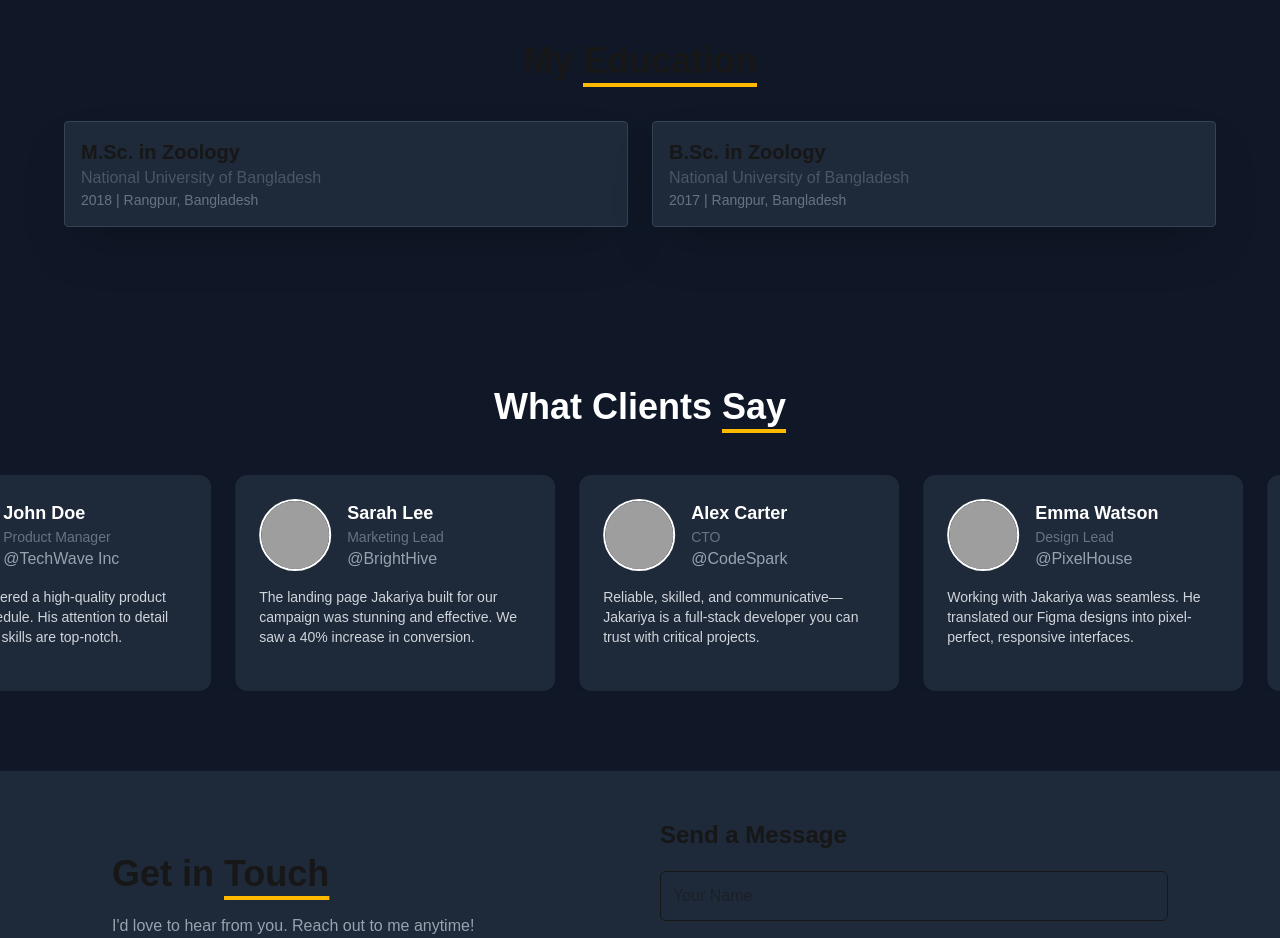
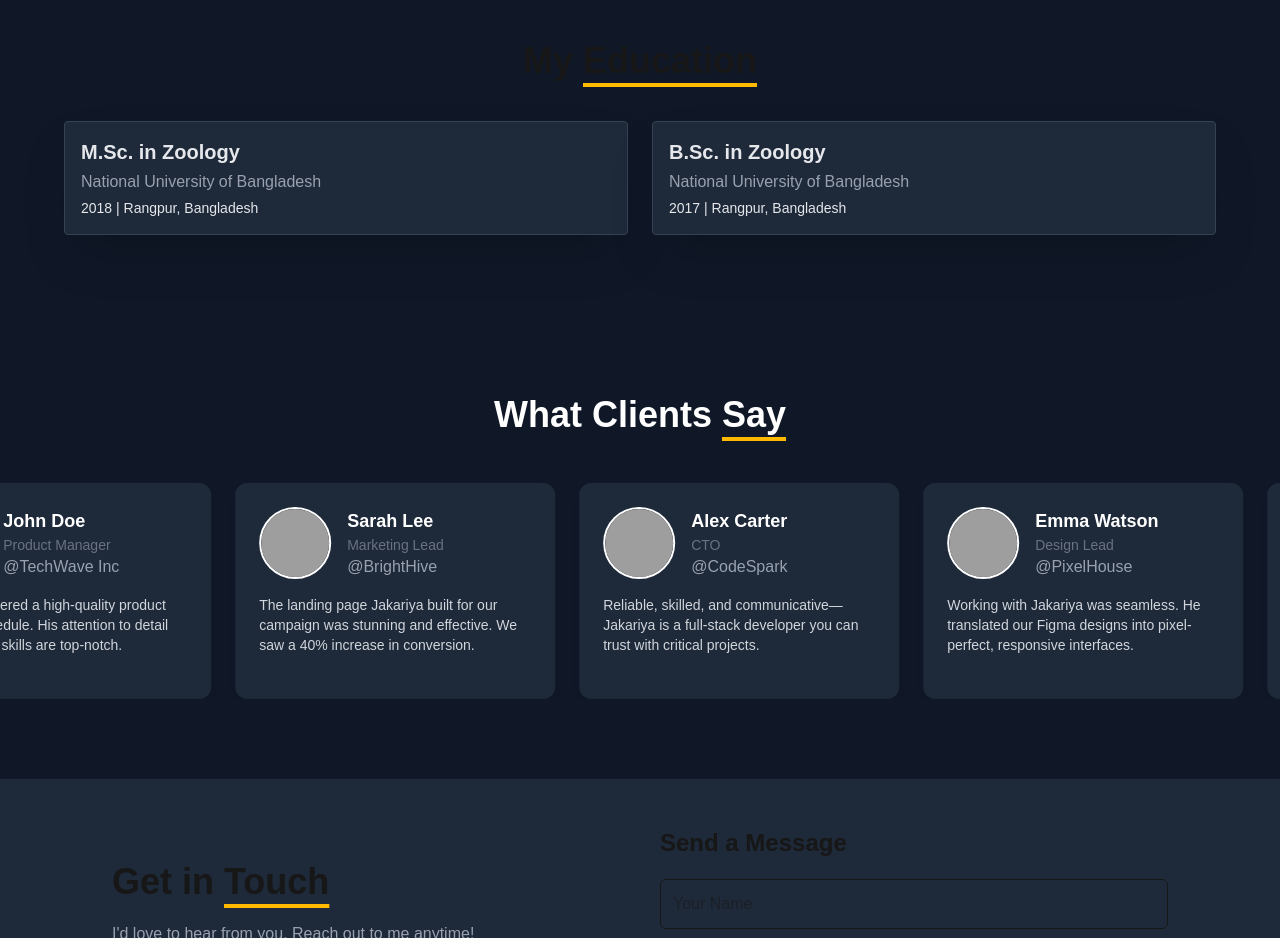
Before and after one commit to jakariya0dev/next-folio, a Next.js app: page / in a window 1280 px wide. Shown: the part 4460-5398 px from the top of the page. Built offline with nearby package versions, Linux system fonts and the light colour scheme; grey boxes are pictures that could not be loaded.

Commit message:
updated education section

```diff
--- a/app/sections/Education.jsx
+++ b/app/sections/Education.jsx
@@ -13,15 +13,15 @@ export default function Education() {
           {educationData.map((edu, index) => (
             <motion.div
               key={index}
-              className="border border-gray-700 p-4 rounded bg-gray-800 shadow-2xl transition-all hover:-translate-y-2"
+              className="border border-gray-700 p-4 space-y-1 rounded bg-gray-800 shadow-2xl transition-all hover:-translate-y-2"
               initial={{ opacity: 0, y: 20 }}
               whileInView={{ opacity: 1, y: 0 }}
               viewport={{ once: true }}
               transition={{ duration: 0.4, delay: index * 0.1 }}
             >
-              <h3 className="text-xl font-semibold">{edu.degree}</h3>
-              <p className="text-gray-600">{edu.institution}</p>
-              <p className="text-sm text-gray-500">
+              <h3 className="text-gray-200 text-xl font-semibold">{edu.degree}</h3>
+              <p className="text-gray-400">{edu.institution}</p>
+              <p className="text-sm text-gray-200">
                 {edu.year} | {edu.location}
               </p>
             </motion.div>
--- a/data/projects.json
+++ b/data/projects.json
@@ -20,7 +20,7 @@
     "description": "A cross-platform POS and inventory management app for small businesses with Bluetooth printer integration. Features include sales tracking, product management, invoice generation, and Firebase backend, built with Flutter for a smooth and responsive user experience.",
     "image": "https://i.ibb.co/SXRGBJ3d/mobile-pos.webp",
     "tech": ["Flutter", "Firebase"],
-    "live": "https://youtu.be/pTmSQlxBnp4?si=ulLLLGxNxHQttaJ2",
+    "live": "https://codecanyon.net/item/cafe21-online-restaurant-management-mobile-app-with-firebase-and-bluetooth-pos-printer/42275817",
     "github": "https://github.com/jakariya0dev/cafe21"
   }
 ]
```
